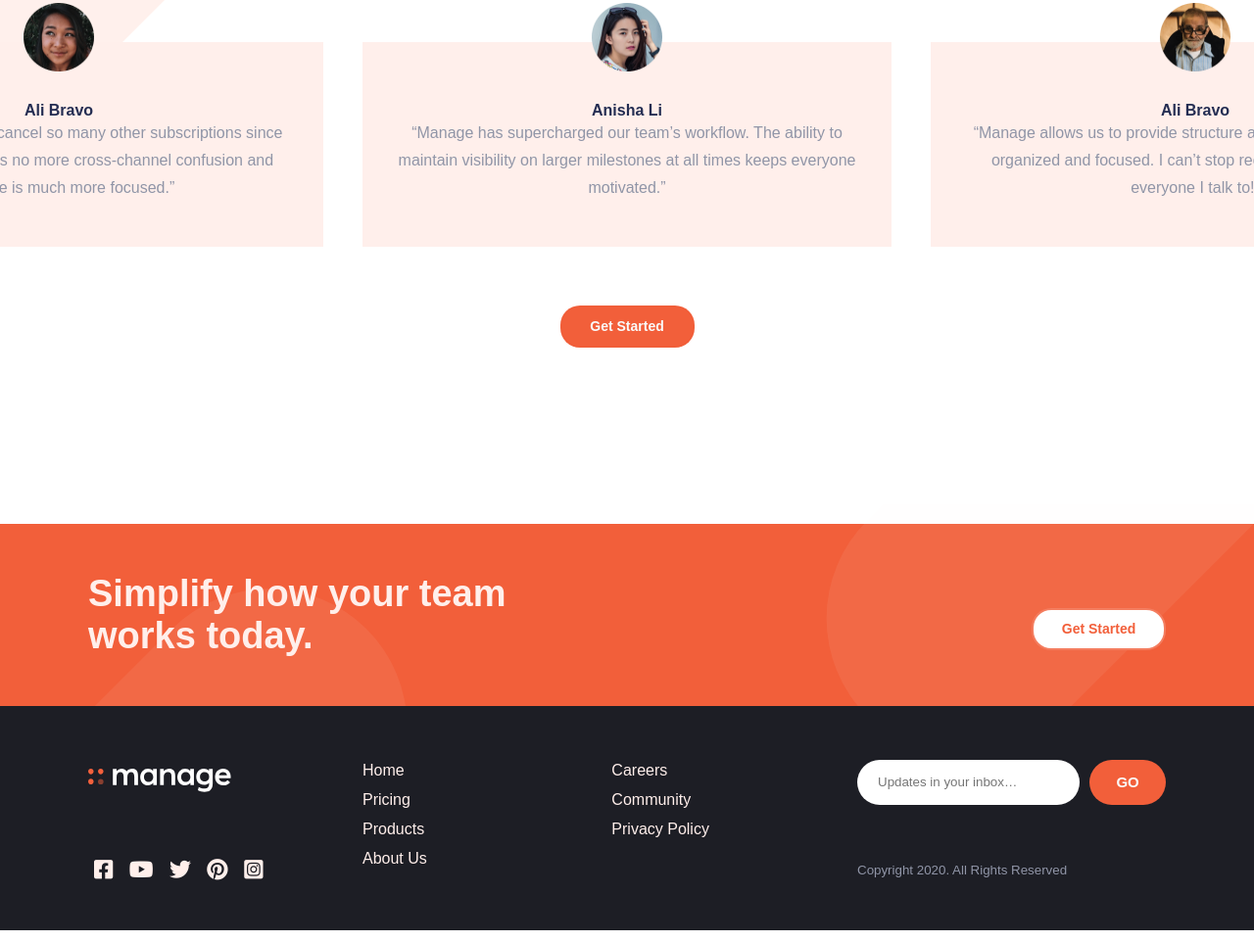
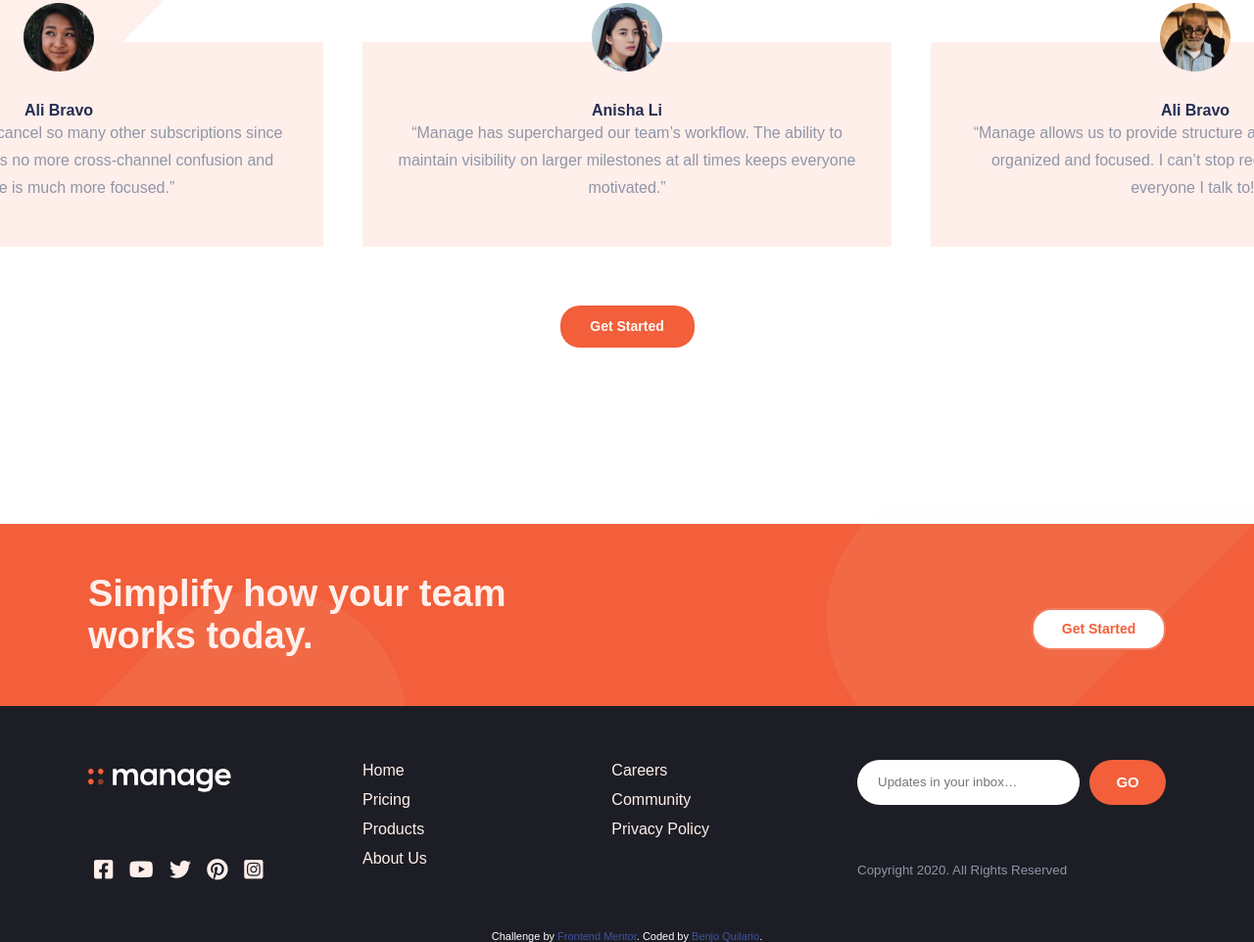
Before and after one commit to benjoquilario/FEM-manage-landing-page, a website: page index.html in a window 1280 px wide. Shown: the part 1551-2513 px from the top of the page at 98% size. Drawn offline with Linux system fonts and the light colour scheme; a web font is replaced by a local one.

Commit message:
deleting commented code and add aria-label on sucess and skip-to-link

```diff
--- a/index.html
+++ b/index.html
@@ -28,6 +28,8 @@
          .attribution {
             font-size: 11px;
             text-align: center;
+            background-color: hsl(233, 12%, 13%);
+            color: #fff;
          }
          .attribution a {
             color: hsl(228, 45%, 44%);
@@ -36,8 +38,12 @@
    </head>
    <body>
       <div class="overlay"></div>
-      <div class="email-success">Email Successfully submitted!</div>
-      <a href="#" class="skit-to-content-link">Skip to content</a>
+      <div class="email-success" aria-label="form sucess">
+         Email Successfully submitted!
+      </div>
+      <a href="#about" class="skit-to-content-link" aria-label="skip to content"
+         >Skip to content</a
+      >
       <header class="header">
          <div class="header__container container">
             <a href="#">
@@ -324,87 +330,14 @@
             >
          </div>
       </footer>
-      <!-- Pricing
-  Product
-  About Us
-  Careers
-  Community
-
-  Get Started
-
-  Bring everyone together to build better products.
-
-  Manage makes it simple for software teams to plan day-to-day
-  tasks while keeping the larger team goals in view.
-
-  Get Started
-
-  What’s different about Manage?
-
-  Manage provides all the functionality your team needs, without
-  the complexity. Our software is tailor-made for modern digital
-  product teams.
-
-  01
-  Track company-wide progress
-  See how your day-to-day tasks fit into the wider vision. Go from
-  tracking progress at the milestone level all the way done to the
-  smallest of details. Never lose sight of the bigger picture again.
-
-  02
-  Advanced built-in reports
-  Set internal delivery estimates and track progress toward company
-  goals. Our customisable dashboard helps you build out the reports
-  you need to keep key stakeholders informed.
-
-  03
-  Everything you need in one place
-  Stop jumping from one service to another to communicate, store files,
-  track tasks and share documents. Manage offers an all-in-one team
-  productivity solution.
-
-  What they’ve said
-
-  Anisha Li
-  “Manage has supercharged our team’s workflow. The ability to maintain
-  visibility on larger milestones at all times keeps everyone motivated.”
-
-  Ali Bravo
-  “We have been able to cancel so many other subscriptions since using
-  Manage. There is no more cross-channel confusion and everyone is much
-  more focused.”
-
-  Richard Watts
-  “Manage allows us to provide structure and process. It keeps us organized
-  and focused. I can’t stop recommending them to everyone I talk to!”
-
-  Shanai Gough
-  “Their software allows us to track, manage and collaborate on our projects
-  from anywhere. It keeps the whole team in-sync without being intrusive.”
-
-  Get Started
-
-  Simplify how your team works today.
-  Get Started
-
-  Home
-  Pricing
-  Products
-  About Us
-  Careers
-  Community
-  Privacy Policy
-
-  Updates in your inbox…
-  Go
-
-  Copyright 2020. All Rights Reserved
-
-
-  <div class="attribution">
-    Challenge by <a href="https://www.frontendmentor.io?ref=challenge" target="_blank">Frontend Mentor</a>.
-    Coded by <a href="#">Your Name Here</a>.
-  </div> -->
+      <div class="attribution" aria-label="challenge by">
+         Challenge by
+         <a
+            href="https://www.frontendmentor.io/profile/benjoquilario"
+            target="_blank"
+            >Frontend Mentor</a
+         >. Coded by <a href="#">Benjo Quilario</a>.
+      </div>
       <!-- <script src="https://unpkg.com/swiper/swiper-bundle.min.js"></script> -->
       <script src="./dist/script.js"></script>
    </body>
```
